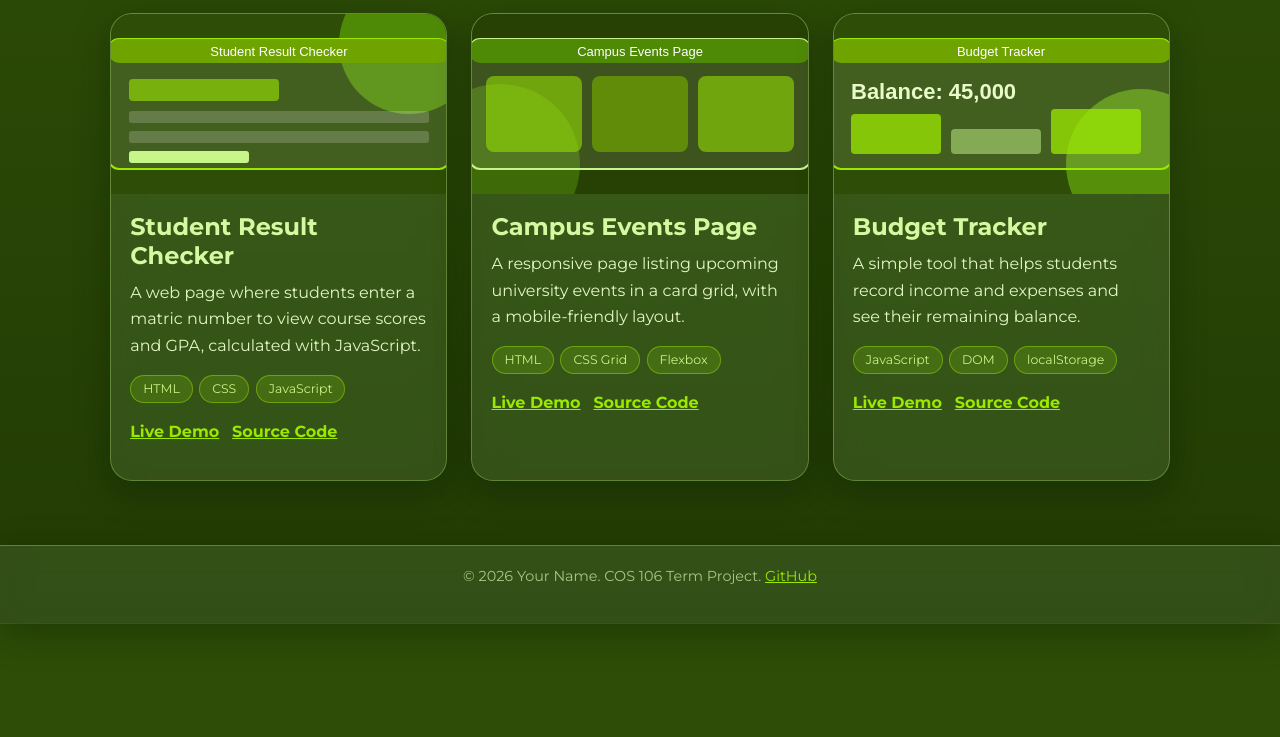
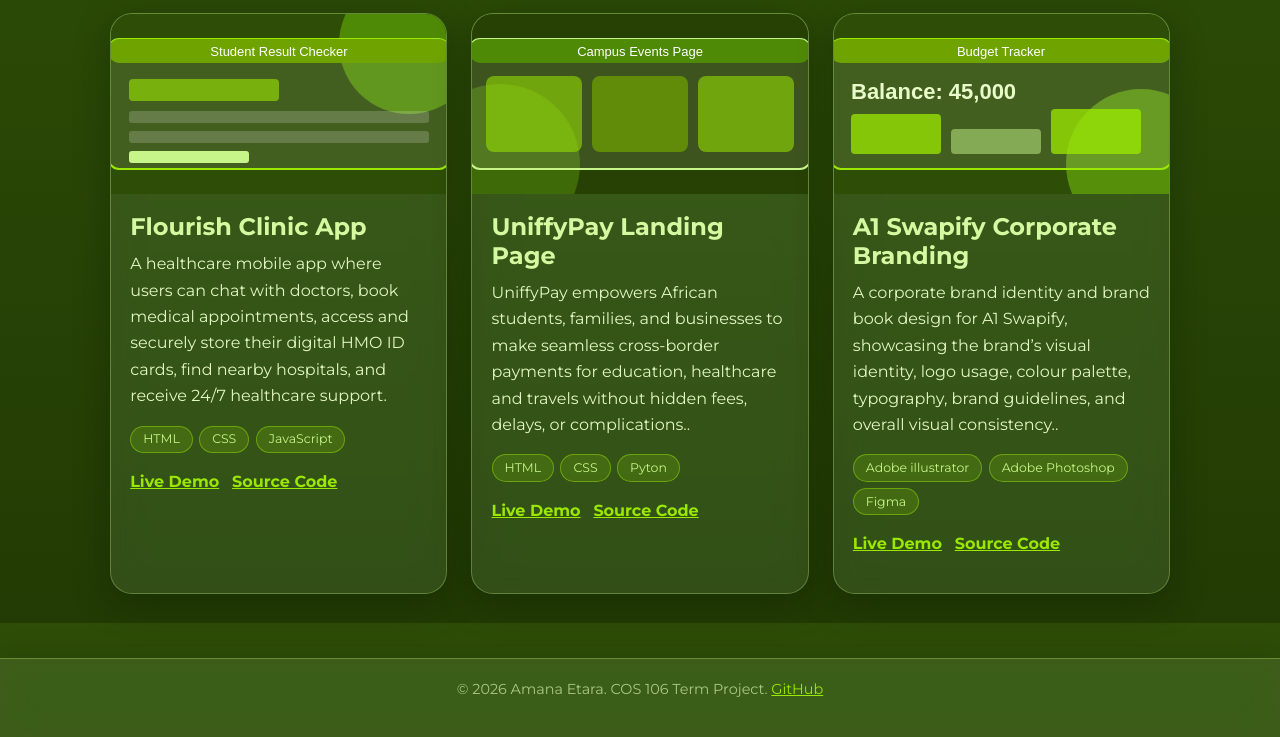
Before and after one commit to EtaraAmana/Amana-portfolio, a plain HTML site: page projects.html in a window 1280 px wide. Shown: the part 177-914 px from the top of the page. Before the commit the page ends 801 px from the top, so only its background shows below. Drawn offline with Linux system fonts and the light colour scheme.

Commit message:
Update projects.html

```diff
--- a/projects.html
+++ b/projects.html
@@ -4,7 +4,7 @@
   <meta charset="UTF-8">
   <meta name="viewport" content="width=device-width, initial-scale=1.0">
   <meta name="description" content="Selected web and software projects by Your Name.">
-  <title>Projects | Your Name Portfolio</title>
+  <title>Projects | Amana Etara Portfolio</title>
   <link rel="preconnect" href="https://fonts.googleapis.com">
   <link rel="preconnect" href="https://fonts.gstatic.com" crossorigin>
   <link href="https://fonts.googleapis.com/css2?family=Anton&family=Montserrat:wght@400;500;600;700;800&display=swap" rel="stylesheet">
@@ -13,7 +13,7 @@
 <body>
   <header class="site-header">
     <nav class="nav-bar" aria-label="Main navigation">
-      <a class="logo" href="index.html">Your<span>Name</span></a>
+      <a class="logo" href="index.html">Amana<span>Etara</span></a>
       <button class="menu-toggle" id="menuToggle" aria-label="Toggle menu" aria-expanded="false">&#9776;</button>
       <ul class="nav-links" id="navLinks">
         <li><a href="index.html">Home</a></li>
@@ -27,14 +27,15 @@
 
   <main>
     <h1>My Projects</h1>
-    <p>A selection of things I have built. Replace the links with your real demo and GitHub URLs.</p>
+    <p>A selection of things I have built. Web Apps, landing page, Corporate Branding and Graphics design.</p>
 
     <div class="grid">
       <article class="card project-card">
         <img src="project1.svg" alt="Screenshot of the Student Result Checker project" loading="lazy">
         <div class="body">
-          <h2>Student Result Checker</h2>
-          <p>A web page where students enter a matric number to view course scores and GPA, calculated with JavaScript.</p>
+          <h2>Flourish Clinic App</h2>
+          <p>A healthcare mobile app where users can chat with doctors, book medical appointments, access and securely store their digital HMO ID cards,
+            find nearby hospitals, and receive 24/7 healthcare support.</p>
           <ul class="tags"><li>HTML</li><li>CSS</li><li>JavaScript</li></ul>
           <p class="links"><a href="#" target="_blank" rel="noopener">Live Demo</a><a href="https://github.com/your-username" target="_blank" rel="noopener">Source Code</a></p>
         </div>
@@ -43,9 +44,9 @@
       <article class="card project-card">
         <img src="project2.svg" alt="Screenshot of the Campus Events Page project" loading="lazy">
         <div class="body">
-          <h2>Campus Events Page</h2>
-          <p>A responsive page listing upcoming university events in a card grid, with a mobile-friendly layout.</p>
-          <ul class="tags"><li>HTML</li><li>CSS Grid</li><li>Flexbox</li></ul>
+          <h2>UniffyPay Landing Page</h2>
+          <p>UniffyPay empowers African students, families, and businesses to make seamless cross-border payments for education, healthcare and travels without hidden fees, delays, or complications..</p>
+          <ul class="tags"><li>HTML</li><li>CSS</li><li>Pyton</li></ul>
           <p class="links"><a href="#" target="_blank" rel="noopener">Live Demo</a><a href="https://github.com/your-username" target="_blank" rel="noopener">Source Code</a></p>
         </div>
       </article>
@@ -53,9 +54,9 @@
       <article class="card project-card">
         <img src="project3.svg" alt="Screenshot of the Budget Tracker project" loading="lazy">
         <div class="body">
-          <h2>Budget Tracker</h2>
-          <p>A simple tool that helps students record income and expenses and see their remaining balance.</p>
-          <ul class="tags"><li>JavaScript</li><li>DOM</li><li>localStorage</li></ul>
+          <h2>A1 Swapify Corporate Branding</h2>
+          <p>A corporate brand identity and brand book design for A1 Swapify, showcasing the brand’s visual identity, logo usage, colour palette, typography, brand guidelines, and overall visual consistency..</p>
+          <ul class="tags"><li>Adobe illustrator</li><li>Adobe Photoshop</li><li>Figma</li></ul>
           <p class="links"><a href="#" target="_blank" rel="noopener">Live Demo</a><a href="https://github.com/your-username" target="_blank" rel="noopener">Source Code</a></p>
         </div>
       </article>
@@ -63,7 +64,7 @@
   </main>
 
   <footer class="site-footer">
-    <p>&copy; <span id="year">2026</span> Your Name. COS 106 Term Project. <a href="https://github.com/your-username" target="_blank" rel="noopener">GitHub</a></p>
+    <p>&copy; <span id="year">2026</span> Amana Etara. COS 106 Term Project. <a href="https://github.com/your-username" target="_blank" rel="noopener">GitHub</a></p>
   </footer>
   <script src="main.js"></script>
 </body>
```
